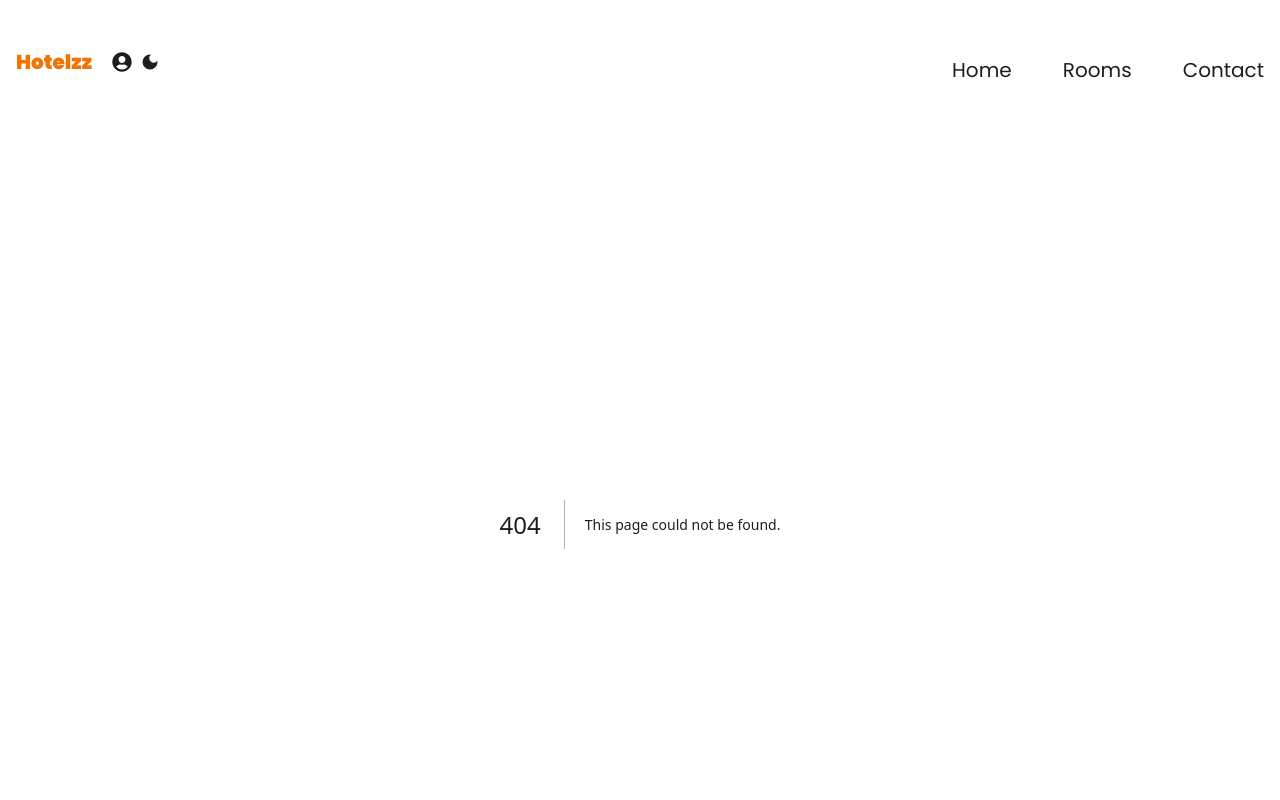
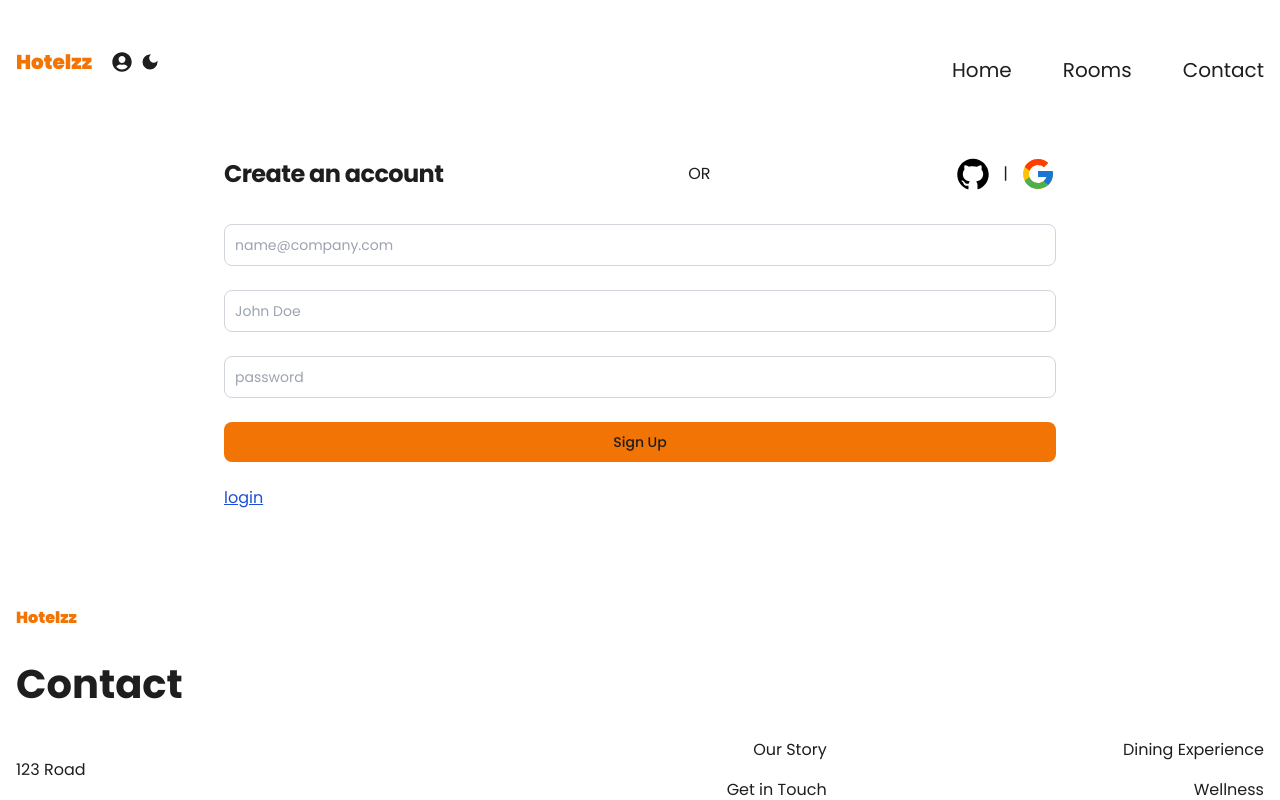
Before and after one commit to smartdriver321/hotel-management-app, a Next.js app: page /auth in a window 1280 px wide. Before the commit this address had no page. Shown: the top 800 px of the page. Built offline with nearby package versions, Linux system fonts and the light colour scheme.

Commit message:
Create page: Auth

```diff
--- /dev/null
+++ b/src/app/auth/page.tsx
@@ -0,0 +1,94 @@
+'use client'
+
+import { ChangeEvent, FormEvent, useState } from 'react'
+import { AiFillGithub } from 'react-icons/ai'
+import { FcGoogle } from 'react-icons/fc'
+
+const defaultFormData = {
+	email: '',
+	name: '',
+	password: '',
+}
+
+export default function Auth() {
+	const inputStyles =
+		'border border-gray-300 sm:text-sm text-black rounded-lg block w-full p-2.5 focus:outline-none'
+
+	const [formData, setFormData] = useState(defaultFormData)
+
+	const handleInputChange = (event: ChangeEvent<HTMLInputElement>) => {
+		const { name, value } = event.target
+		setFormData({ ...formData, [name]: value })
+	}
+
+	const handleSubmit = (event: FormEvent<HTMLFormElement>) => {
+		event.preventDefault()
+
+		try {
+			console.log(formData)
+		} catch (error) {
+			console.log(error)
+		} finally {
+			setFormData(defaultFormData)
+		}
+	}
+
+	return (
+		<section className='container mx-auto'>
+			<div className='p-6 space-y-4 md:space-y-6 sm:p-8 w-80 md:w-[70%] mx-auto'>
+				<div className='flex mb-8 flex-col md:flex-row items-center justify-between'>
+					<h1 className='text-xl font-bold leading-tight tracking-tight md:text-2xl'>
+						Create an account
+					</h1>
+
+					<p>OR</p>
+					<span className='inline-flex items-center'>
+						<AiFillGithub className='mr-3 text-4xl cursor-pointer text-black dark:text-white' />{' '}
+						|
+						<FcGoogle className='ml-3 text-4xl cursor-pointer' />
+					</span>
+				</div>
+
+				<form className='space-y-4 md:space-y-6' onSubmit={handleSubmit}>
+					<input
+						type='email'
+						name='email'
+						placeholder='name@company.com'
+						required
+						className={inputStyles}
+						value={formData.email}
+						onChange={handleInputChange}
+					/>
+					<input
+						type='text'
+						name='name'
+						placeholder='John Doe'
+						required
+						className={inputStyles}
+						value={formData.name}
+						onChange={handleInputChange}
+					/>
+					<input
+						type='password'
+						name='password'
+						placeholder='password'
+						required
+						minLength={6}
+						className={inputStyles}
+						value={formData.password}
+						onChange={handleInputChange}
+					/>
+
+					<button
+						type='submit'
+						className='w-full bg-tertiary-dark focus:outline-none font-medium rounded-lg text-sm px-5 py-2.5 text-center'
+					>
+						Sign Up
+					</button>
+				</form>
+
+				<button className='text-blue-700 underline'>login</button>
+			</div>
+		</section>
+	)
+}
```
